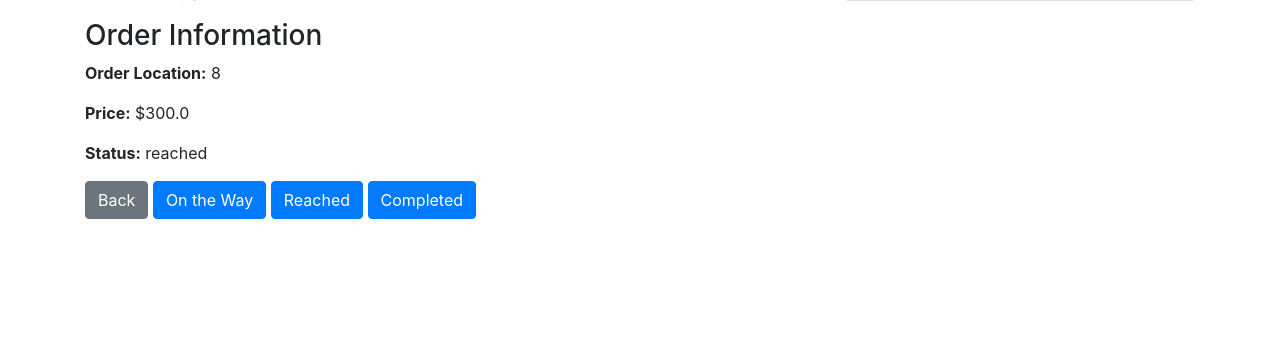
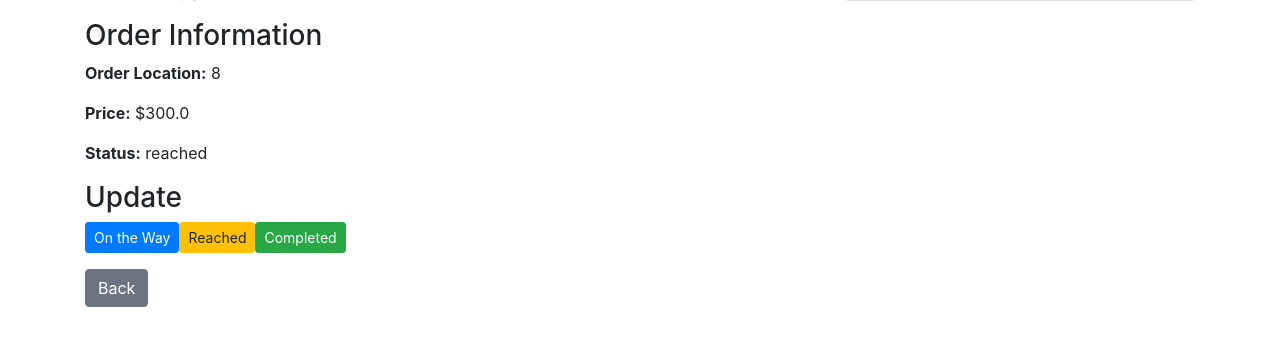
Before and after one commit to Mahadi-Irl/CSE471_Lab_Project, a Flask app: page /order_details/0 in a window 1280 px wide. Shown: the part 229-575 px from the top of the page. Run offline with Flask 3, Linux system fonts and the light colour scheme; some libraries are stand-ins or nearby versions.

Commit message:
some html change

```diff
--- a/flaskapp/routes.py
+++ b/flaskapp/routes.py
@@ -316,5 +316,5 @@ def mark_completed(order_id):
 
     order.status = OrderStatus.completed
     db.session.commit()
-    flash('Order status updated to "on the way".', 'success')
+    flash('Order status updated to "Completed".', 'success')
     return redirect(url_for('accepted_orders'))
--- a/flaskapp/templates/ordersdetails.html
+++ b/flaskapp/templates/ordersdetails.html
@@ -15,18 +15,21 @@
     <p><strong>Price:</strong> ${{ order.price }}</p>
     <p><strong>Status:</strong> {{ order.status.value }}</p>
 
-        <a href="{{ referrer }}" class="btn btn-secondary">Back</a>
-
-        <form method="POST" action="{{ url_for('mark_ontheway', order_id=order.id) }}" style="display: inline;">
-            <button type="submit" class="btn btn-primary">On the Way</button>
+    <h3>Update</h3>
+    <div class="d-flex gap-3">  <!-- Increased gap for more space between buttons -->
+        <form method="POST" action="{{ url_for('mark_ontheway', order_id=order.id) }}">
+            <button type="submit" class="btn btn-primary btn-sm">On the Way</button>
         </form>
 
-        <form method="POST" action="{{ url_for('mark_reached', order_id=order.id) }}" style="display: inline;">
-            <button type="submit" class="btn btn-primary">Reached</button>
+        <form method="POST" action="{{ url_for('mark_reached', order_id=order.id) }}">
+            <button type="submit" class="btn btn-warning btn-sm">Reached</button>
         </form>
 
-        <form method="POST" action="{{ url_for('mark_completed', order_id=order.id) }}" style="display: inline;">
-            <button type="submit" class="btn btn-primary">Completed</button>
+        <form method="POST" action="{{ url_for('mark_completed', order_id=order.id) }}">
+            <button type="submit" class="btn btn-success btn-sm">Completed</button>
         </form>
     </div>
+
+    <a href="{{ referrer }}" class="btn btn-secondary mb-3 mt-3">Back</a>
+</div>
 {% endblock %}
```
Also changed, not shown: instance/site.db. Lines whose indentation alone changed are shown as unchanged.
